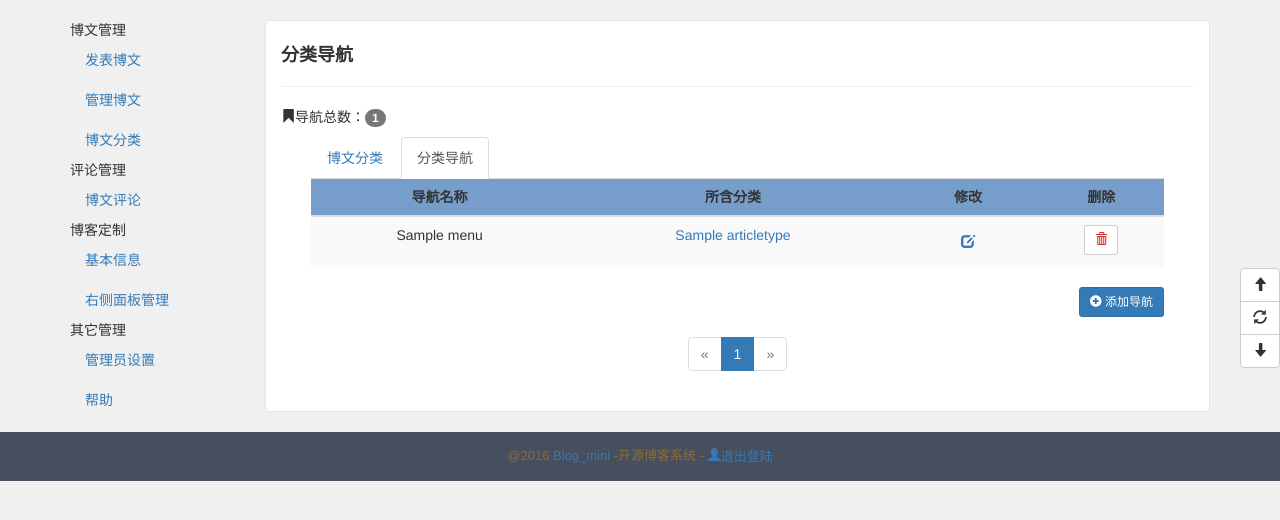
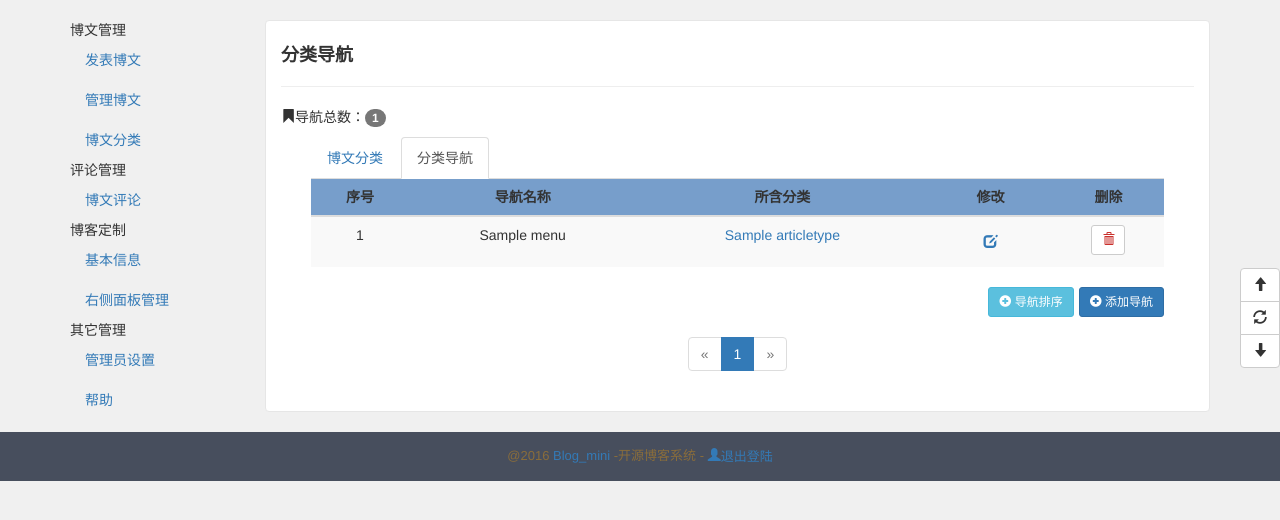
Before and after one commit to xpleaf/Blog_mini, a Flask app: page /admin/manage-articleTypes/nav in a window 1280 px wide. Shown: the part 132-652 px from the top of the page. Run offline with Flask 2, Linux system fonts and the light colour scheme; a user stored in the database is signed in; tables that the repository leaves empty hold one stand-in row (values such as "Sample post"); some libraries are stand-ins or nearby versions.

Commit message:
finish manage-articleTypes-nav step_4:delete and add nav with order and rebulid generate_fake function in Comment model

```diff
--- a/app/admin/forms.py
+++ b/app/admin/forms.py
@@ -54,3 +54,7 @@ class AddArticleTypeNavForm(Form):
 
 class EditArticleNavTypeForm(AddArticleTypeNavForm):
     nav_id = StringField(validators=[DataRequired()])
+
+
+class SortArticleNavTypeForm(AddArticleTypeNavForm):
+    order = StringField(u'序号', validators=[DataRequired()])
--- a/app/admin/views.py
+++ b/app/admin/views.py
@@ -13,7 +13,7 @@ from ..models import ArticleType, Source, Article, article_types, \
     Comment, User, Follow, Menu, ArticleTypeSetting
 from .forms import SubmitArticlesForm, ManageArticlesForm, DeleteArticleForm, \
     DeleteArticlesForm, AdminCommentForm, DeleteCommentsForm, AddArticleTypeForm, \
-    EditArticleTypeForm, AddArticleTypeNavForm, EditArticleNavTypeForm
+    EditArticleTypeForm, AddArticleTypeNavForm, EditArticleNavTypeForm, SortArticleNavTypeForm
 from .. import db
 
 
@@ -506,6 +506,7 @@ def get_articleType_info(id):
 def manage_articleTypes_nav():
     form = AddArticleTypeNavForm()
     form2 = EditArticleNavTypeForm()
+    form3 = SortArticleNavTypeForm()
 
     page = request.args.get('page', 1, type=int)
 
@@ -515,22 +516,20 @@ def manage_articleTypes_nav():
         if menu:
             flash(u'添加导航失败！该导航名称已经存在。', 'danger')
         else:
-            menu = Menu(name=name)
-            db.session.add(menu)
-            db.session.commit()
-            menu.order = menu.id
+            menu_count = Menu.query.count()
+            menu = Menu(name=name, order=menu_count+1)
             db.session.add(menu)
             db.session.commit()
             flash(u'添加导航成功！', 'success')
         return redirect(url_for('admin.manage_articleTypes_nav', page=page))
 
-    pagination = Menu.query.paginate(
+    pagination = Menu.query.order_by(Menu.order.asc()).paginate(
             page, per_page=current_app.config['COMMENTS_PER_PAGE'],
             error_out=False)
     menus = pagination.items
     return render_template('admin/manage_articleTypes_nav.html', menus=menus,
                            pagination=pagination, endpoint='.manage_articleTypes_nav',
-                           page=page, form=form, form2=form2)
+                           page=page, form=form, form2=form2, form3=form3)
 
 
 @admin.route('/manage-articleTypes/nav/edit-nav', methods=['GET', 'POST'])
@@ -569,6 +568,7 @@ def delete_nav(id):
         count += 1
         articleType.menu = None
         db.session.add(articleType)
+    nav.sort()
     db.session.delete(nav)
     try:
         db.session.commit()
@@ -589,3 +589,12 @@ def get_articleTypeNav_info(id):
             'name': menu.name,
             'nav_id': menu.id,
         })
+
+
+@admin.route('/manage-articleTypes/get-articleTypeNav-sort')
+@login_required
+def get_articleTypeNav_sort():
+    if request.is_xhr:
+        data = {nav.order: nav.name for
+                nav in Menu.query.order_by(Menu.order.asc()).all()}
+        return jsonify(data)
--- a/app/models.py
+++ b/app/models.py
@@ -50,6 +50,10 @@ class Menu(db.Model):
     types = db.relationship('ArticleType', backref='menu', lazy='dynamic')
     order = db.Column(db.Integer, default=0, nullable=False)
 
+    def sort(self):
+        for menu in Menu.query.offset(self.order).all():
+            menu.order -= 1
+            db.session.add(menu)
 
     @staticmethod
     def insert_menus():
@@ -62,7 +66,6 @@ class Menu(db.Model):
             menu.order = menu.id
             db.session.add(menu)
             db.session.commit()
-
 
     @staticmethod
     def return_menus():
@@ -236,7 +239,7 @@ class Comment(db.Model):
         for i in range(count):
             a = Article.query.offset(randint(0, article_count - 1)).first()
             c = Comment(content=forgery_py.lorem_ipsum.sentences(randint(3, 5)),
-                        timestamp=forgery_py.date.date(True),
+                        timestamp=forgery_py.date.date(True, -10, 0),
                         author_name=forgery_py.internet.user_name(True),
                         author_email=forgery_py.internet.email_address(),
                         article=a)
@@ -252,16 +255,15 @@ class Comment(db.Model):
         import forgery_py
 
         seed()
-        article_count = Article.query.count()
         comment_count = Comment.query.count()
         for i in range(count):
             followed = Comment.query.offset(randint(0, comment_count - 1)).first()
-            a = Article.query.offset(randint(0, article_count - 1)).first()
             c = Comment(content=forgery_py.lorem_ipsum.sentences(randint(3, 5)),
-                        timestamp=forgery_py.date.date(True),
+                        timestamp=forgery_py.date.date(True, -20, -10),
                         author_name=forgery_py.internet.user_name(True),
                         author_email=forgery_py.internet.email_address(),
-                        article=a, comment_type='reply', reply_to=followed.author_name)
+                        article=followed.article, comment_type='reply',
+                        reply_to=followed.author_name)
             f = Follow(follower=c, followed=followed)
             db.session.add(f)
             db.session.commit()
--- a/app/static/css/common.css
+++ b/app/static/css/common.css
@@ -231,3 +231,7 @@ ul.comments .disabled-comment-admin-btn {
 .manage-articleTypes-nav .add-articleType-nav-btn {
     float: right;
 }
+.manage-articleTypes-nav .sort-articleType-nav-btn {
+    float: right;
+    margin-right: 5px;
+}
--- a/app/templates/admin/manage_articleTypes_nav.html
+++ b/app/templates/admin/manage_articleTypes_nav.html
@@ -15,6 +15,7 @@
             <table class="table table-striped table-hover">
                 <thead>
                 <tr class="table-header">
+                    <th>序号</th>
                     <th>导航名称</th>
                     <th>所含分类</th>
                     <th>修改</th>
@@ -24,6 +25,7 @@
                 <tbody>
                     {% for menu in menus %}
                     <tr>
+                        <td>{{ menu.order }}</td>
                         <td>{{ menu.name }}</td>
                         <td>
                             {% for aritcleType in menu.types.all() %}
@@ -53,6 +55,10 @@
             <a class="btn btn-sm btn-primary add-articleType-nav-btn">
                 <span class="glyphicon glyphicon-plus-sign"></span>
                 添加导航
+            </a>
+            <a class="btn btn-sm btn-info sort-articleType-nav-btn">
+                <span class="glyphicon glyphicon-plus-sign"></span>
+                导航排序
             </a>
         </div>
     </div>
```
Also changed, not shown: data.sqlite.
